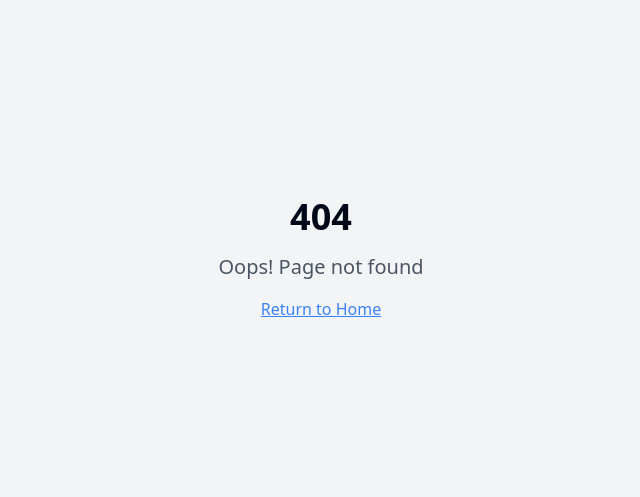
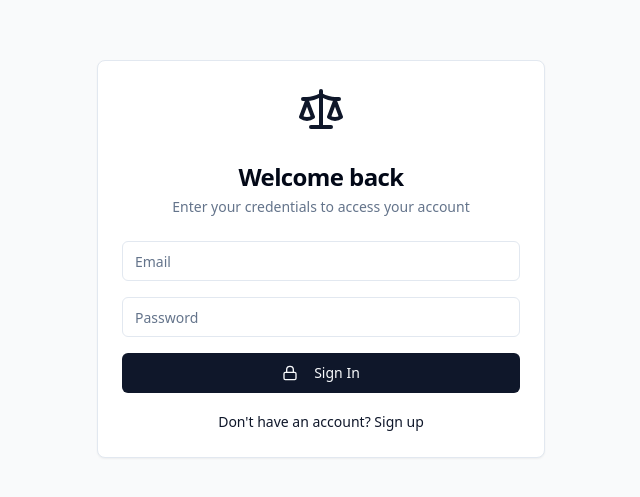
Before and after one commit to AIProGuru/juris-flow-assist, a React (Vite) app: page /auth in a window 1280 px wide. Before the commit this address had no page. Shown: the part 141-638 px from the top of the page, without its empty margins (319-959 px from the left). Built offline with nearby package versions, Linux system fonts and the light colour scheme.

Commit message:
Run SQL script
Run the SQL script after review.

```diff
--- a/src/App.tsx
+++ b/src/App.tsx
@@ -1,26 +1,53 @@
+
 import { Toaster } from "@/components/ui/toaster";
 import { Toaster as Sonner } from "@/components/ui/sonner";
 import { TooltipProvider } from "@/components/ui/tooltip";
 import { QueryClient, QueryClientProvider } from "@tanstack/react-query";
-import { BrowserRouter, Routes, Route } from "react-router-dom";
+import { BrowserRouter, Routes, Route, Navigate } from "react-router-dom";
+import { AuthProvider } from "./contexts/AuthContext";
+import { useAuth } from "./contexts/AuthContext";
 import Index from "./pages/Index";
+import Auth from "./pages/Auth";
 import NotFound from "./pages/NotFound";
 
 const queryClient = new QueryClient();
 
+const ProtectedRoute = ({ children }: { children: React.ReactNode }) => {
+  const { user, isLoading } = useAuth();
+
+  if (isLoading) {
+    return <div>Loading...</div>;
+  }
+
+  if (!user) {
+    return <Navigate to="/auth" />;
+  }
+
+  return <>{children}</>;
+};
+
 const App = () => (
   <QueryClientProvider client={queryClient}>
+    <AuthProvider>
       <TooltipProvider>
         <Toaster />
         <Sonner />
         <BrowserRouter>
           <Routes>
-          <Route path="/" element={<Index />} />
-          {/* ADD ALL CUSTOM ROUTES ABOVE THE CATCH-ALL "*" ROUTE */}
+            <Route path="/auth" element={<Auth />} />
+            <Route
+              path="/"
+              element={
+                <ProtectedRoute>
+                  <Index />
+                </ProtectedRoute>
+              }
+            />
             <Route path="*" element={<NotFound />} />
           </Routes>
         </BrowserRouter>
       </TooltipProvider>
+    </AuthProvider>
   </QueryClientProvider>
 );
 
--- /dev/null
+++ b/src/contexts/AuthContext.tsx
@@ -0,0 +1,56 @@
+
+import { createContext, useContext, useEffect, useState } from "react";
+import { User, Session } from "@supabase/supabase-js";
+import { supabase } from "@/integrations/supabase/client";
+
+type AuthContextType = {
+  user: User | null;
+  session: Session | null;
+  isLoading: boolean;
+};
+
+const AuthContext = createContext<AuthContextType>({
+  user: null,
+  session: null,
+  isLoading: true,
+});
+
+export const AuthProvider = ({ children }: { children: React.ReactNode }) => {
+  const [user, setUser] = useState<User | null>(null);
+  const [session, setSession] = useState<Session | null>(null);
+  const [isLoading, setIsLoading] = useState(true);
+
+  useEffect(() => {
+    // Set up auth state listener first
+    const { data: { subscription } } = supabase.auth.onAuthStateChange(
+      (event, session) => {
+        setSession(session);
+        setUser(session?.user ?? null);
+        setIsLoading(false);
+      }
+    );
+
+    // Then check for existing session
+    supabase.auth.getSession().then(({ data: { session } }) => {
+      setSession(session);
+      setUser(session?.user ?? null);
+      setIsLoading(false);
+    });
+
+    return () => subscription.unsubscribe();
+  }, []);
+
+  return (
+    <AuthContext.Provider value={{ user, session, isLoading }}>
+      {children}
+    </AuthContext.Provider>
+  );
+};
+
+export const useAuth = () => {
+  const context = useContext(AuthContext);
+  if (!context) {
+    throw new Error("useAuth must be used within an AuthProvider");
+  }
+  return context;
+};
--- a/src/integrations/supabase/types.ts
+++ b/src/integrations/supabase/types.ts
@@ -9,7 +9,30 @@ export type Json =
 export type Database = {
   public: {
     Tables: {
-      [_ in never]: never
+      profiles: {
+        Row: {
+          created_at: string | null
+          first_name: string | null
+          id: string
+          last_name: string | null
+          updated_at: string | null
+        }
+        Insert: {
+          created_at?: string | null
+          first_name?: string | null
+          id: string
+          last_name?: string | null
+          updated_at?: string | null
+        }
+        Update: {
+          created_at?: string | null
+          first_name?: string | null
+          id?: string
+          last_name?: string | null
+          updated_at?: string | null
+        }
+        Relationships: []
+      }
     }
     Views: {
       [_ in never]: never
--- /dev/null
+++ b/src/pages/Auth.tsx
@@ -0,0 +1,115 @@
+
+import { useState } from "react";
+import { useNavigate } from "react-router-dom";
+import { supabase } from "@/integrations/supabase/client";
+import { Button } from "@/components/ui/button";
+import { Input } from "@/components/ui/input";
+import { Card, CardContent, CardDescription, CardHeader, CardTitle } from "@/components/ui/card";
+import { useToast } from "@/hooks/use-toast";
+import { Scale, Lock } from "lucide-react";
+
+const Auth = () => {
+  const [isLogin, setIsLogin] = useState(true);
+  const [email, setEmail] = useState("");
+  const [password, setPassword] = useState("");
+  const [loading, setLoading] = useState(false);
+  const navigate = useNavigate();
+  const { toast } = useToast();
+
+  const handleAuth = async (e: React.FormEvent) => {
+    e.preventDefault();
+    setLoading(true);
+
+    try {
+      if (isLogin) {
+        const { error } = await supabase.auth.signInWithPassword({
+          email,
+          password,
+        });
+        if (error) throw error;
+        navigate("/");
+      } else {
+        const { error } = await supabase.auth.signUp({
+          email,
+          password,
+        });
+        if (error) throw error;
+        toast({
+          title: "Success!",
+          description: "Please check your email to verify your account.",
+        });
+      }
+    } catch (error: any) {
+      toast({
+        variant: "destructive",
+        title: "Error",
+        description: error.message,
+      });
+    } finally {
+      setLoading(false);
+    }
+  };
+
+  return (
+    <div className="min-h-screen flex items-center justify-center bg-gray-50 p-4">
+      <Card className="w-full max-w-md">
+        <CardHeader className="space-y-1">
+          <div className="flex items-center justify-center mb-6">
+            <Scale className="h-12 w-12 text-primary" />
+          </div>
+          <CardTitle className="text-2xl text-center">
+            {isLogin ? "Welcome back" : "Create an account"}
+          </CardTitle>
+          <CardDescription className="text-center">
+            {isLogin
+              ? "Enter your credentials to access your account"
+              : "Enter your details to create your account"}
+          </CardDescription>
+        </CardHeader>
+        <CardContent>
+          <form onSubmit={handleAuth} className="space-y-4">
+            <div className="space-y-2">
+              <Input
+                type="email"
+                placeholder="Email"
+                value={email}
+                onChange={(e) => setEmail(e.target.value)}
+                required
+              />
+            </div>
+            <div className="space-y-2">
+              <Input
+                type="password"
+                placeholder="Password"
+                value={password}
+                onChange={(e) => setPassword(e.target.value)}
+                required
+              />
+            </div>
+            <Button
+              type="submit"
+              className="w-full"
+              disabled={loading}
+            >
+              <Lock className="mr-2 h-4 w-4" />
+              {isLogin ? "Sign In" : "Sign Up"}
+            </Button>
+          </form>
+          <div className="mt-4 text-center">
+            <button
+              type="button"
+              onClick={() => setIsLogin(!isLogin)}
+              className="text-sm text-primary hover:underline"
+            >
+              {isLogin
+                ? "Don't have an account? Sign up"
+                : "Already have an account? Sign in"}
+            </button>
+          </div>
+        </CardContent>
+      </Card>
+    </div>
+  );
+};
+
+export default Auth;
--- a/src/pages/Index.tsx
+++ b/src/pages/Index.tsx
@@ -1,12 +1,44 @@
-// Update this page (the content is just a fallback if you fail to update the page)
+
+import { useNavigate } from "react-router-dom";
+import { Button } from "@/components/ui/button";
+import { supabase } from "@/integrations/supabase/client";
+import { LogOut } from "lucide-react";
 
 const Index = () => {
+  const navigate = useNavigate();
+
+  const handleLogout = async () => {
+    await supabase.auth.signOut();
+    navigate("/auth");
+  };
+
   return (
-    <div className="min-h-screen flex items-center justify-center bg-gray-100">
-      <div className="text-center">
-        <h1 className="text-4xl font-bold mb-4">Welcome to Your Blank App</h1>
-        <p className="text-xl text-gray-600">Start building your amazing project here!</p>
-      </div>
+    <div className="min-h-screen bg-gray-50">
+      <nav className="bg-white shadow-sm">
+        <div className="max-w-7xl mx-auto px-4 sm:px-6 lg:px-8">
+          <div className="flex justify-between h-16">
+            <div className="flex items-center">
+              <h1 className="text-xl font-semibold">Legal Assistant</h1>
+            </div>
+            <div className="flex items-center">
+              <Button
+                variant="outline"
+                onClick={handleLogout}
+                className="flex items-center gap-2"
+              >
+                <LogOut className="h-4 w-4" />
+                Logout
+              </Button>
+            </div>
+          </div>
+        </div>
+      </nav>
+      <main className="max-w-7xl mx-auto py-6 sm:px-6 lg:px-8">
+        <div className="px-4 py-6 sm:px-0">
+          <h2 className="text-2xl font-bold mb-4">Welcome to Legal Assistant</h2>
+          <p className="text-gray-600">Your legal assistant dashboard will be implemented here.</p>
+        </div>
+      </main>
     </div>
   );
 };
```
Lines whose indentation alone changed are shown as unchanged.
